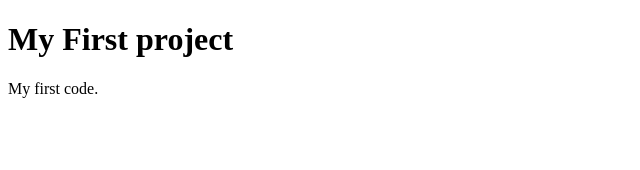
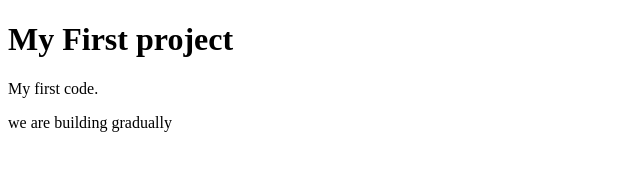
Before and after one commit to walepepe21/august_repo, a plain HTML site: page index.html in a window 1280 px wide. Shown: the whole page, without its empty margins (0-640 px from the left). Drawn offline with Linux system fonts and the light colour scheme.

Commit message:
index.html file was modified

```diff
--- a/index.html
+++ b/index.html
@@ -5,6 +5,6 @@
 <h1>My First project</h1>
 
 <p>My first code.</p>
-
+<p>we are building gradually</p>
 </body>
 </html>
```
